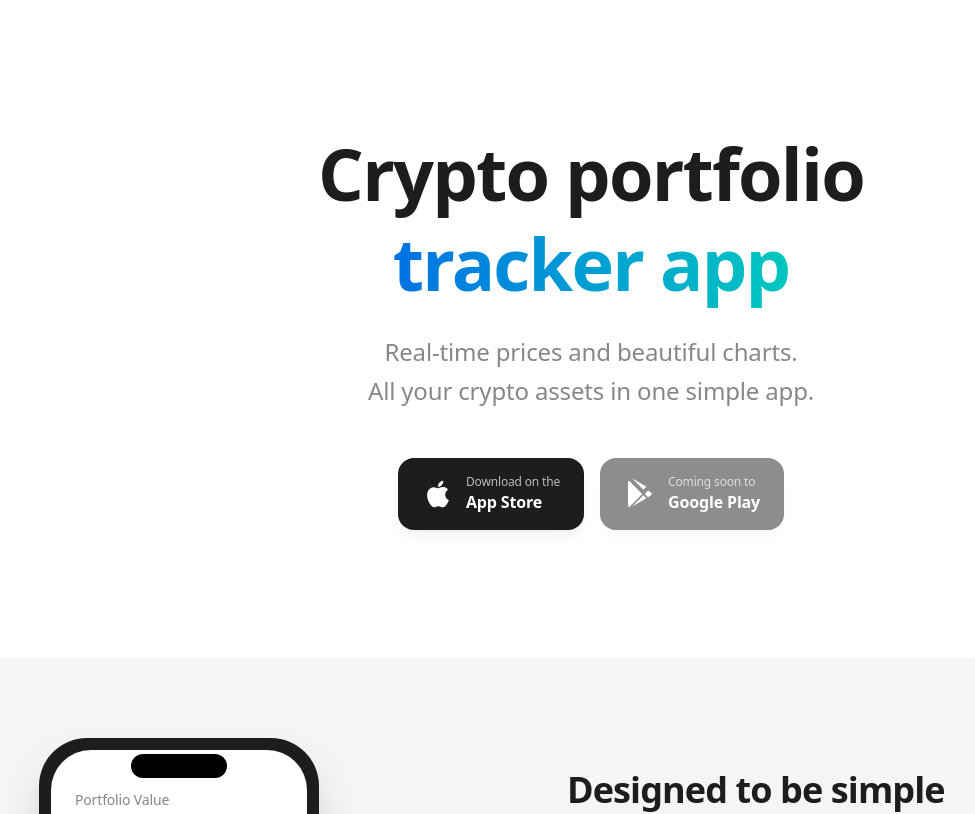
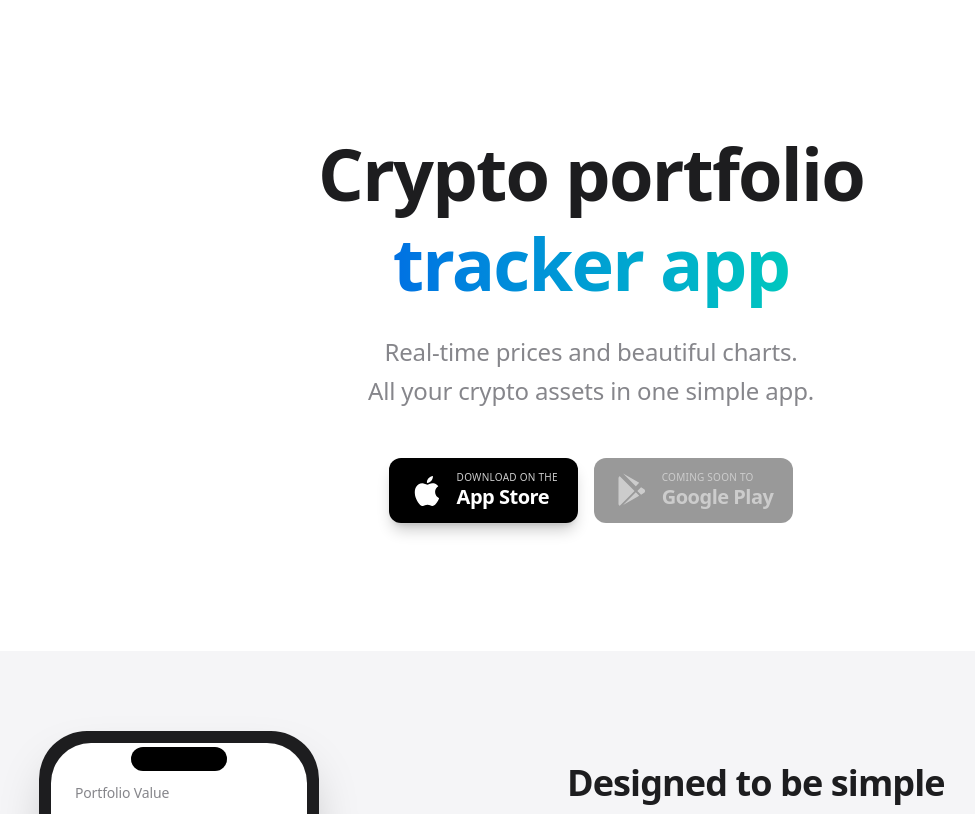
Before and after one commit to gug007/crypto-portfolio-next, a Next.js app: page / in a window 1280 px wide. Shown: the top 814 px of the page, without its empty margins (49-1024 px from the left). Built offline with nearby package versions, Linux system fonts and the light colour scheme.

Commit message:
Refactor button styles and text on homepage for improved aesthetics and clarity. Update App Store and Google Play sections with enhanced typography and hover effects.

```diff
--- a/src/app/page.tsx
+++ b/src/app/page.tsx
@@ -25,33 +25,42 @@ export default function Home() {
             >
               <a
                 href="#"
-                className="group flex items-center gap-3 rounded-2xl bg-[#1d1d1f] px-6 py-4 text-white shadow-lg shadow-black/5 transition hover:scale-[1.02] hover:shadow-xl dark:bg-white dark:text-[#1d1d1f]"
+                className="group relative flex items-center gap-3 overflow-hidden rounded-xl bg-black px-5 py-3 text-white shadow-lg shadow-black/20 ring-1 ring-white/10 transition-all duration-300 hover:scale-[1.02] hover:shadow-xl hover:shadow-black/30 hover:ring-white/20"
               >
+                <div className="absolute inset-0 bg-gradient-to-b from-white/10 to-transparent opacity-0 transition-opacity duration-300 group-hover:opacity-100" />
                 <svg
-                  className="h-8 w-8"
+                  className="relative h-9 w-9"
                   viewBox="0 0 24 24"
                   fill="currentColor"
                 >
                   <path d="M18.71 19.5c-.83 1.24-1.71 2.45-3.05 2.47-1.34.03-1.77-.79-3.29-.79-1.53 0-2 .77-3.27.82-1.31.05-2.3-1.32-3.14-2.53C4.25 17 2.94 12.45 4.7 9.39c.87-1.52 2.43-2.48 4.12-2.51 1.28-.02 2.5.87 3.29.87.78 0 2.26-1.07 3.81-.91.65.03 2.47.26 3.64 1.98-.09.06-2.17 1.28-2.15 3.81.03 3.02 2.65 4.03 2.68 4.04-.03.07-.42 1.44-1.38 2.83M13 3.5c.73-.83 1.94-1.46 2.94-1.5.13 1.17-.34 2.35-1.04 3.19-.69.85-1.83 1.51-2.95 1.42-.15-1.15.41-2.35 1.05-3.11z" />
                 </svg>
-                <div className="text-left">
-                  <div className="text-xs opacity-70">Download on the</div>
-                  <div className="text-base font-semibold">App Store</div>
+                <div className="relative text-left">
+                  <div className="text-[10px] font-medium uppercase tracking-wide text-white/80">
+                    Download on the
+                  </div>
+                  <div className="-mt-0.5 text-xl font-semibold tracking-tight">
+                    App Store
+                  </div>
                 </div>
               </a>
               <div
-                className="flex cursor-not-allowed items-center gap-3 rounded-2xl bg-[#1d1d1f] px-6 py-4 text-white opacity-50 shadow-lg shadow-black/5 dark:bg-white dark:text-[#1d1d1f]"
+                className="relative flex cursor-not-allowed items-center gap-3 overflow-hidden rounded-xl bg-black/40 px-5 py-3 text-white/50 ring-1 ring-white/5"
               >
                 <svg
-                  className="h-8 w-8"
+                  className="h-9 w-9"
                   viewBox="0 0 24 24"
                   fill="currentColor"
                 >
                   <path d="M3 20.5v-17c0-.59.34-1.11.84-1.35L13.69 12l-9.85 9.85c-.5-.25-.84-.76-.84-1.35zm13.81-5.38L6.05 21.34l8.49-8.49 2.27 2.27zm3.35-4.31c.34.27.56.69.56 1.19s-.22.92-.56 1.19l-2.11 1.24-2.5-2.5 2.5-2.5 2.11 1.38zm-3.35-4.31l-2.27 2.27-8.49-8.49 10.76 6.22z" />
                 </svg>
                 <div className="text-left">
-                  <div className="text-xs opacity-70">Coming soon to</div>
-                  <div className="text-base font-semibold">Google Play</div>
+                  <div className="text-[10px] font-medium uppercase tracking-wide">
+                    Coming soon to
+                  </div>
+                  <div className="-mt-0.5 text-xl font-semibold tracking-tight">
+                    Google Play
+                  </div>
                 </div>
               </div>
             </div>
```
